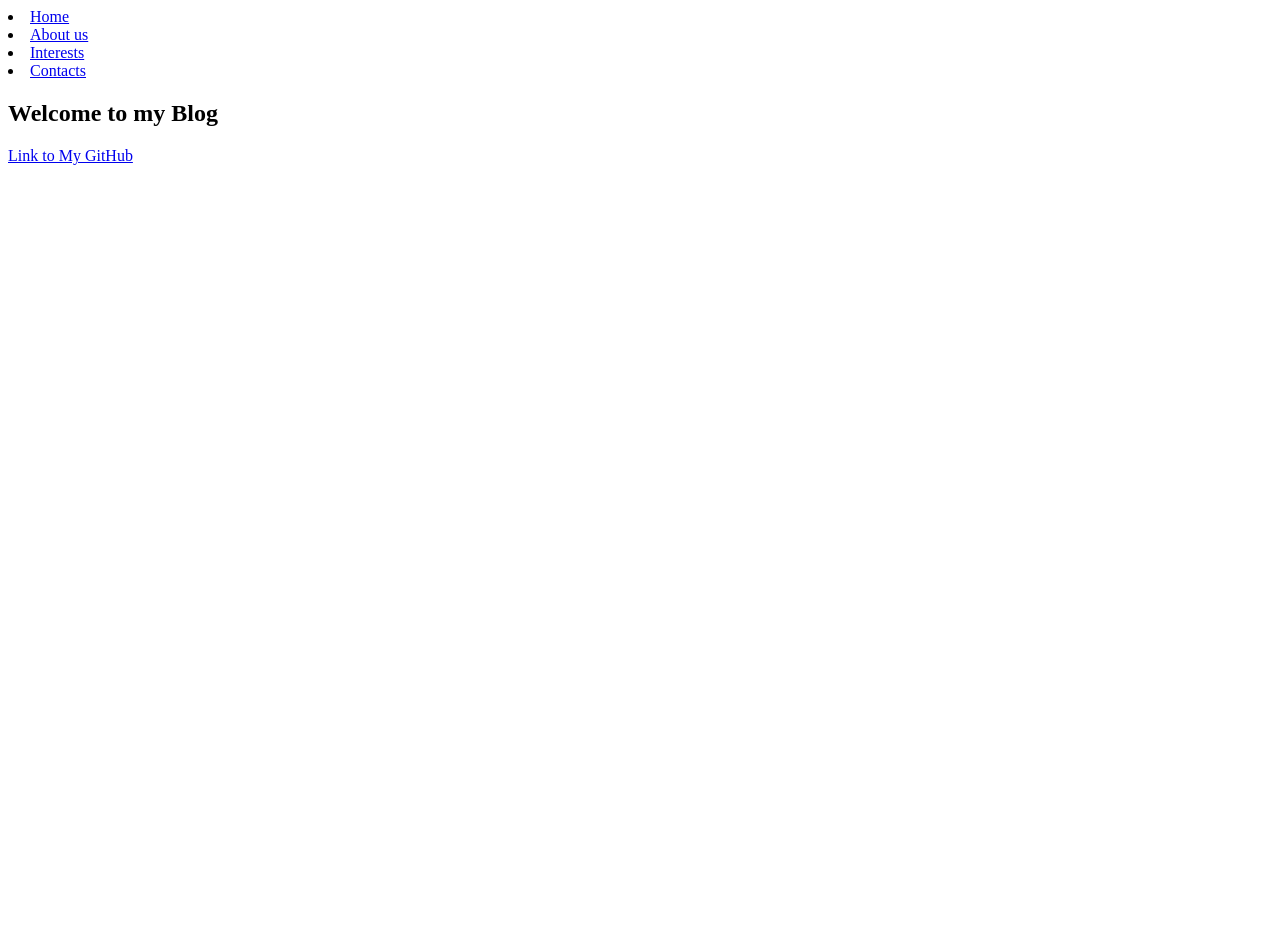
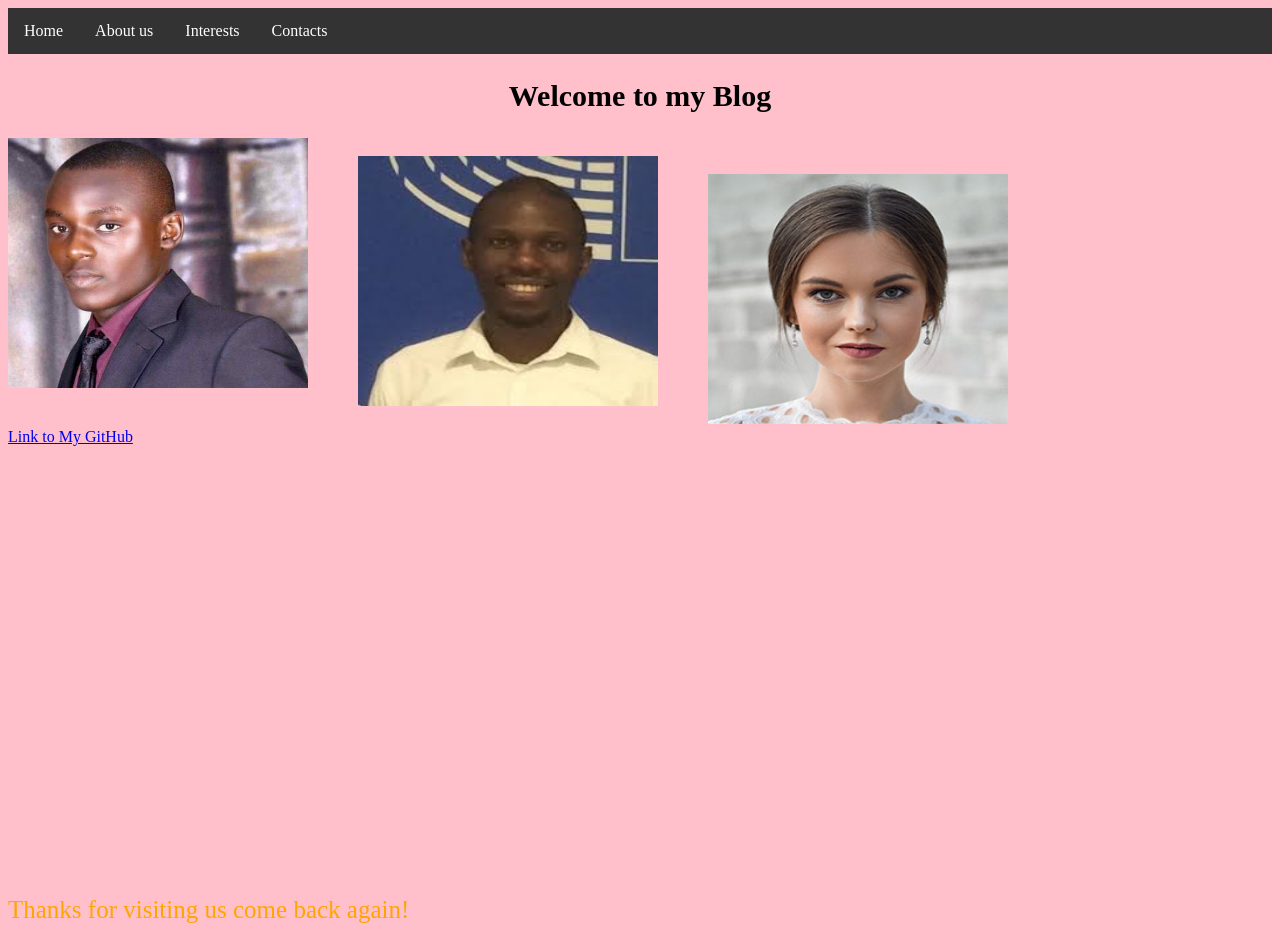
Before and after one commit to zydplatform/web-projectmicroverse, a plain HTML site: page webproject.html in a window 1280 px wide. Before the commit the page ends 800 px from the top, so only its background shows below. Drawn offline with Linux system fonts and the light colour scheme.

Commit message:
adding new changes to web project

```diff
--- a/webproject.css
+++ b/webproject.css
@@ -0,0 +1,66 @@
+
+@media screen and (min-width: 600px){
+	body{
+		background: red;
+	}
+}
+@media screen and (min-width: 800px){
+	body{
+		background: yellow;
+	}
+}
+@media screen and (min-width: 1000px){
+	body{
+		background: pink;
+	}
+}
+h1{
+	font-size: 30px;
+	text-align: center;
+}
+
+
+ul {
+  list-style-type: none;
+  margin: 0;
+  padding: 0;
+  overflow: hidden;
+  background-color: #333;
+}
+
+li {
+  float: left;
+}
+
+li a {
+  display: block;
+  color: white;
+  text-align: center;
+  padding: 14px 16px;
+  text-decoration: none;
+}
+
+li a:hover {
+  background-color: #111;
+}
+section#footer{
+	margin-top: 450px;
+	color: orange;
+	font-size: 25px;
+}
+img{
+	width: 300px;
+	height: 250px;
+}
+img#two{
+	width: 300px;
+	height: 250px;
+	margin-left: 350px;
+	margin-top: -330px;
+}
+img#three{
+	width: 300px;
+	height: 250px;
+	margin-left: 700px;
+	margin-top: -400px;
+}
--- a/webproject.html
+++ b/webproject.html
@@ -5,29 +5,45 @@
     <meta charset="UTF-8">
     <meta name="viewport" content="width=device-width, initial-scale=1.0">
     <title>Personal Blog</title>
-    <link rel="stylesheet" type="text/css" href="webproject.css"/>
+    <link rel="stylesheet" type="text/css" href="webproject.css" />
 
 </head>
 
 <body>
     <nav id="navbar">
-        <li> <a href="#"> Home </a></li>
-        <li> <a href="#"> About us</a></li>
-        <li> <a href="#"> Interests</a></li>
-        <li> <a href="#"> Contacts</a></li>
-    </nav>
+         <ul>
+            <li> <a href="#welcome-section"> Home </a></li>
+            <li> <a href="#"> About us</a></li>
+            <li> <a href="#footer">Interests</a></li>
+            <li> <a href="#"> Contacts</a></li>
+        </ul>
+
+     </nav>
     <section id="welcome-section">
         <h1>Welcome to my Blog</h1>
     </section>
     <section id="projects">
-        <div class="projects-tile">
+        <div class="project-tile">
+            <div class="card">
+                <img id="one" src="./images/me.jpg">
+            </div>
+            <div class="card">
+                <img id="two" src="./images/one.jpg">
+            </div>
+            <div class="card">
+                <img id="three" src="./images/pic01.jpg">
+            </div>
             <a href="#"></a>
 
         </div>
+        <div id="profile-link"> <a href="https://github.com/zydplatform/web-projectmicroverse.git" target="_blank"> Link to My GitHub</a></div>
     </section>
-    <div id="profile-link">
-        <a href="https://github.com/zydplatform/web-projectmicroverse.git" target="_blank"> Link to My GitHub</a>
-    </div>
+    <section id="footer">
+        <div>
+            Thanks for visiting us come back again!
+        </div>
+    </section>
+
 </body>
 
 </html>
```
Also changed, not shown: images/me.jpg (added), images/one.jpg (added), images/pic01.jpg (added), images/pic02.jpg (added), images/pic03.jpg (added).
